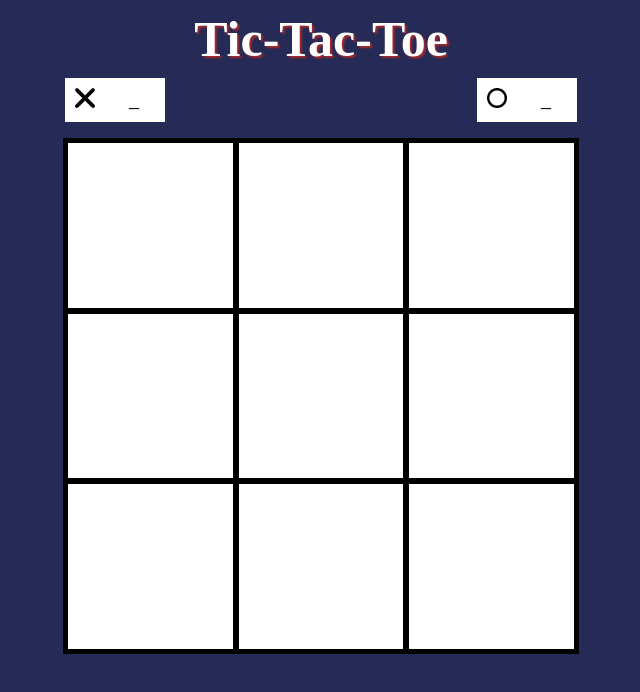
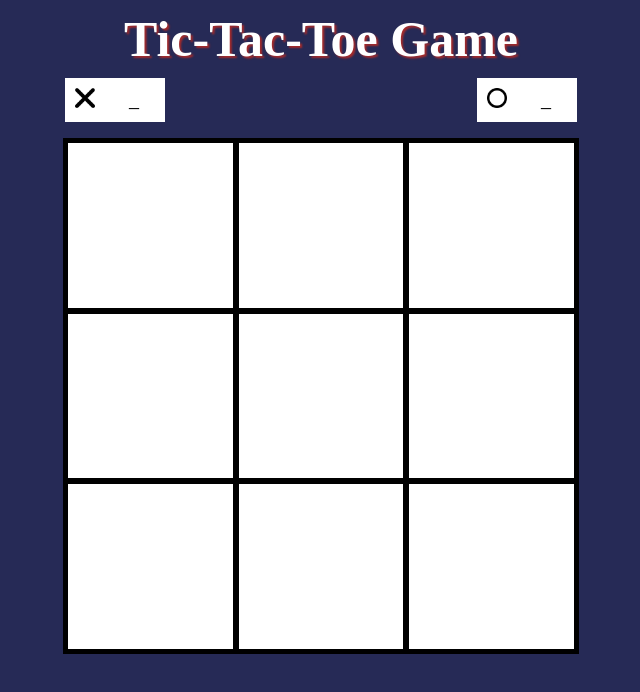
Before and after one commit to shailendra14r/Tictactoe.github.io, a plain HTML site: page index.html in a window 1280 px wide. Shown: the whole page, without its empty margins (319-959 px from the left). Drawn offline with Linux system fonts and the light colour scheme.

Commit message:
Update index.html
Changed Heading

```diff
--- a/index.html
+++ b/index.html
@@ -8,7 +8,7 @@
     <link rel="stylesheet" href="Tic-tac-toe.css">
 </head>
 <body>
-    <h1 class="heading">Tic-Tac-Toe</h1>
+    <h1 class="heading">Tic-Tac-Toe Game</h1>
     <div class="result">
         <div class="player fleft"><img src="Tic-tac-toe-resources/close.png"><span id="cross" class="point fright">_</span></div>
         <div class="player fright"><img src="Tic-tac-toe-resources/rec.png"><span id="circle" class="point fright">_</span></div>
```
